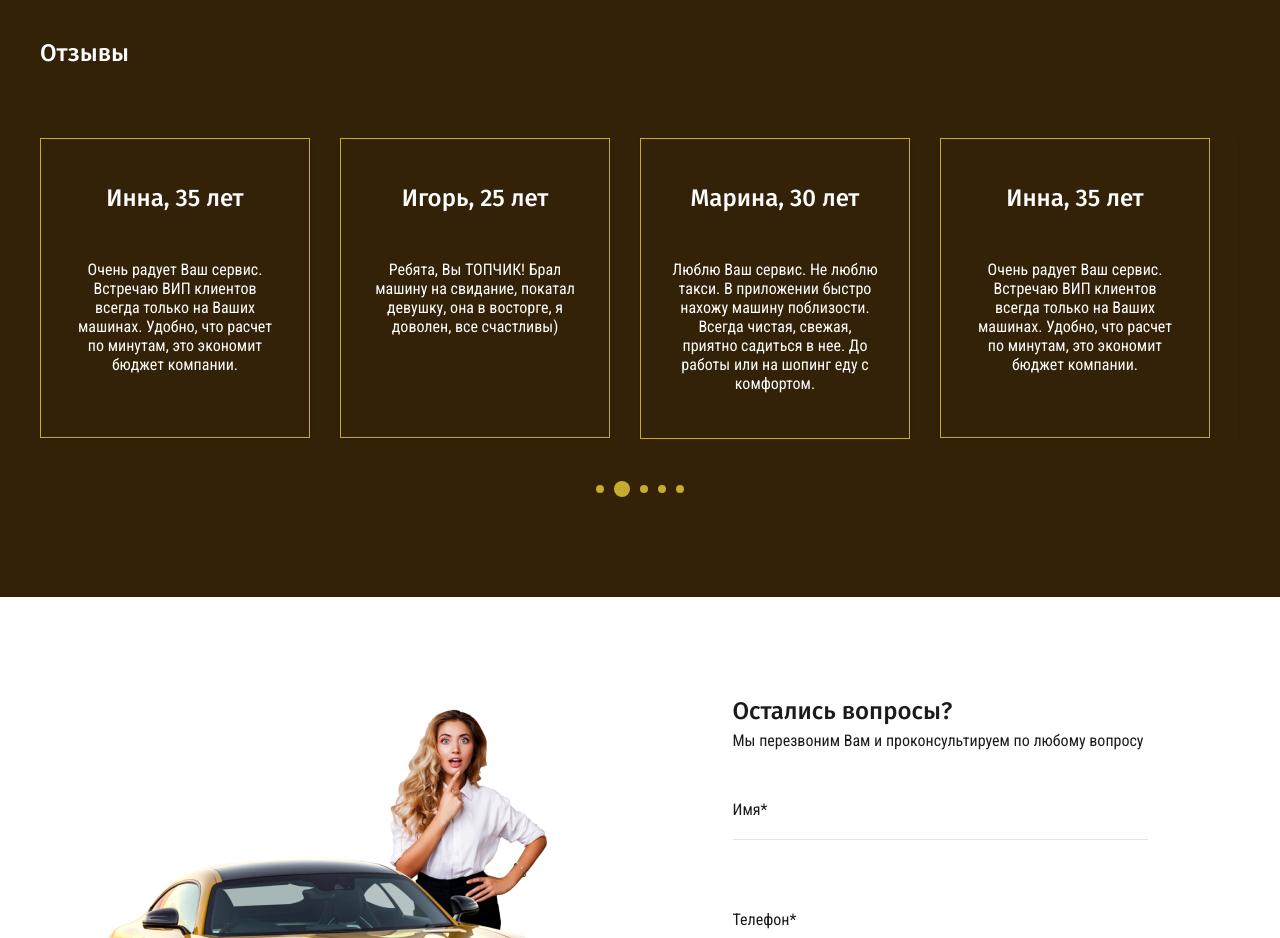
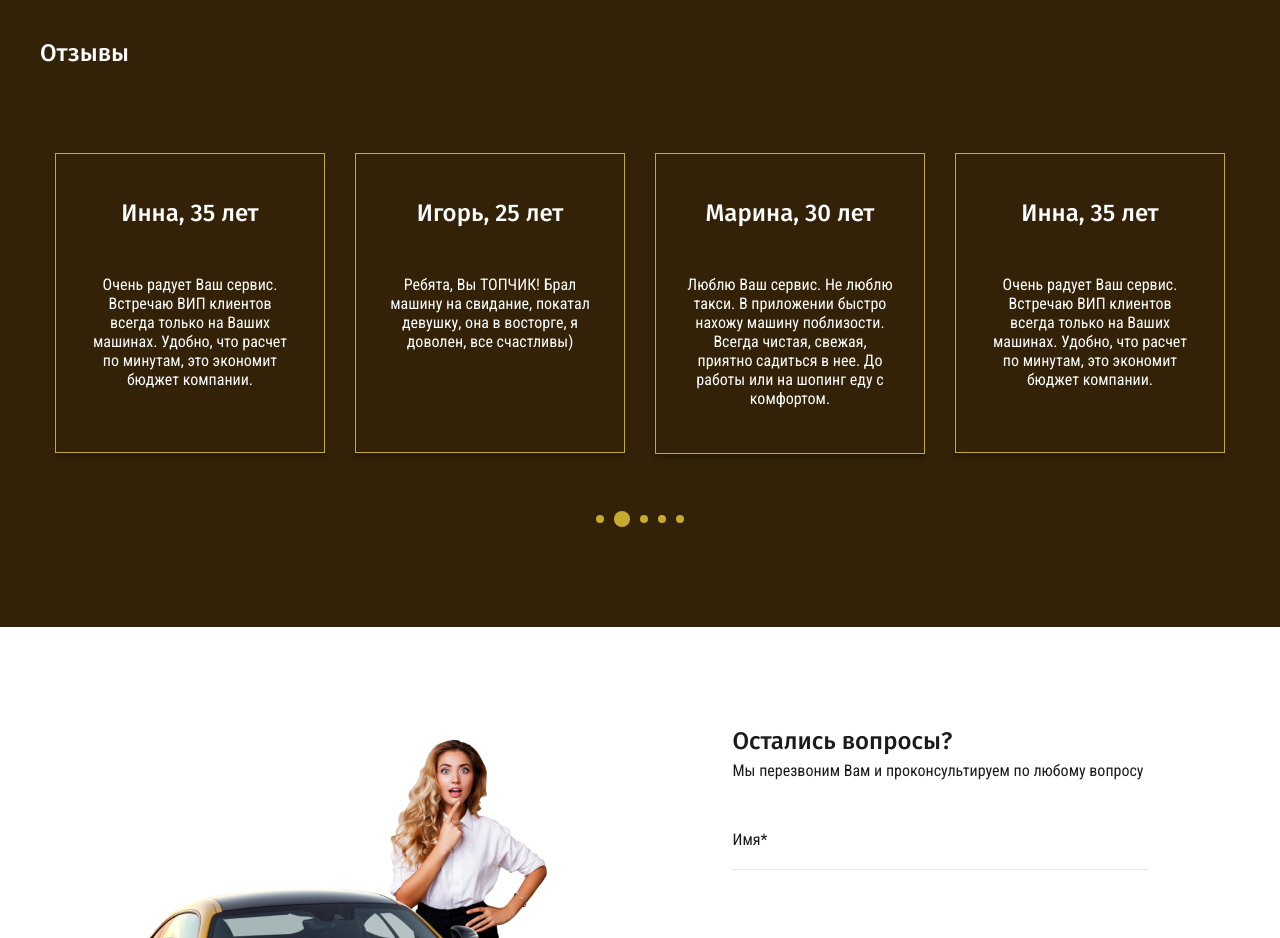
Before and after one commit to pf4pad/Carshering, a plain HTML site: page index.html in a window 1280 px wide. Shown: the part 2020-2958 px from the top of the page. Drawn offline with nearby package versions, Linux system fonts and the light colour scheme.

```diff
--- a/style.sass
+++ b/style.sass
@@ -316,7 +316,7 @@
   text-align: center
   width: 270px
   min-height: 300px
-  margin-right: 30px
+  margin: 15px
 .reviews__item-name
   font-family: Fira Sans
   font-style: normal
```
Also changed, not shown: css/style.css.
